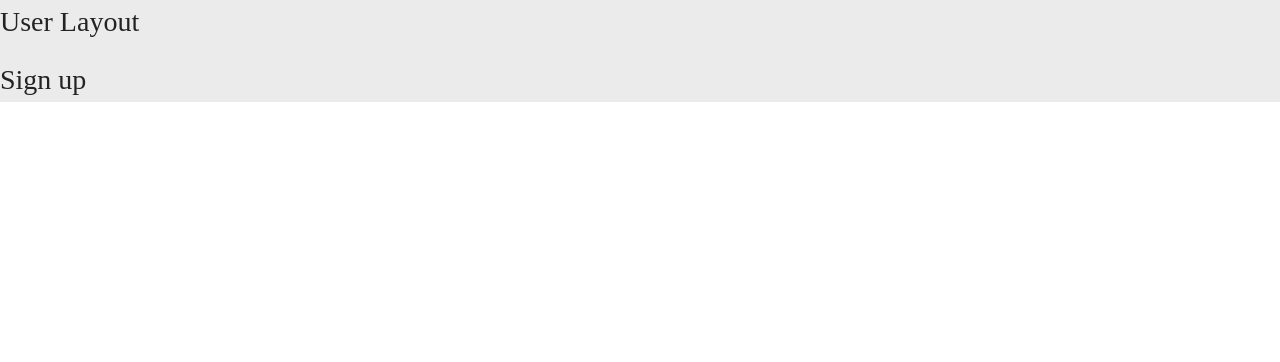
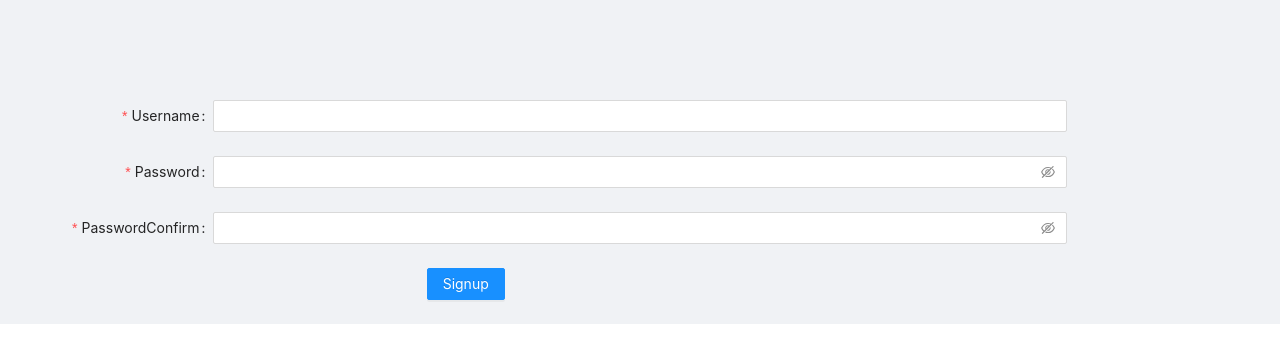
Before and after one commit to haog1/ecom-web, a React (Create React App) app: page /signup in a window 1280 px wide. Shown: the top 362 px of the page. Built offline with nearby package versions, Linux system fonts and the light colour scheme; a web font is replaced by a local one.

Commit message:
feat: login and singup ui

```diff
--- a/src/layouts/baseLayout/BaseLayout.tsx
+++ b/src/layouts/baseLayout/BaseLayout.tsx
@@ -5,12 +5,12 @@ import { AppHeader, AppFooter } from 'components';
 
 export const BaseLayout: React.FC<ReactNode> = ({ children }) => {
   return (
-    <div className={styles.App}>
+    <Layout className={styles.App}>
       <AppHeader />
       <Layout.Content className={styles.App__inner}>
         <div children={children} />
       </Layout.Content>
       <AppFooter />
-    </div>
+    </Layout>
   );
 };
--- /dev/null
+++ b/src/layouts/userLayout/UserLayout.module.scss
@@ -0,0 +1,7 @@
+.App {
+  position: relative;
+
+  &__inner {
+    padding: 10rem 0 0 0;
+  }
+}
--- a/src/layouts/userLayout/UserLayout.tsx
+++ b/src/layouts/userLayout/UserLayout.tsx
@@ -1,14 +1,14 @@
+import { Layout } from 'antd';
 import React from 'react';
-import styles from 'assets/scss/Global.module.scss';
-import { Layout } from 'antd';
+
+import styles from './UserLayout.module.scss';
 
 export const UserLayout: React.FC = props => {
   return (
-    <div className={styles.App}>
-      <h1>User Layout</h1>
+    <Layout className={styles.App}>
       <Layout.Content className={styles.App__inner}>
         <div children={props.children} />
       </Layout.Content>
-    </div>
+    </Layout>
   );
 };
--- a/src/pages/login/LoginPage.tsx
+++ b/src/pages/login/LoginPage.tsx
@@ -1,9 +1,56 @@
+import { Button, Checkbox, Form, Input } from 'antd';
 import React from 'react';
 
+const layout = {
+  labelCol: { span: 4 },
+  wrapperCol: { span: 16 },
+};
+const tailLayout = {
+  wrapperCol: { offset: 8, span: 16 },
+};
+
 export const LoginPage: React.FC = props => {
+  const onFinish = (values: any) => {
+    console.log('Success:', values);
+  };
+
+  const onFinishFailed = (errorInfo: any) => {
+    console.log('Failed:', errorInfo);
+  };
+
   return (
-    <div>
-      <h1>Log in</h1>
-    </div>
+    <Form
+      {...layout}
+      name="basic"
+      initialValues={{ remember: true }}
+      onFinish={onFinish}
+      onFinishFailed={onFinishFailed}
+    >
+      <Form.Item
+        label="Username"
+        name="username"
+        rules={[{ required: true, message: 'Please input your username!' }]}
+      >
+        <Input />
+      </Form.Item>
+
+      <Form.Item
+        label="Password"
+        name="password"
+        rules={[{ required: true, message: 'Please input your password!' }]}
+      >
+        <Input.Password />
+      </Form.Item>
+
+      <Form.Item {...tailLayout} name="remember" valuePropName="checked">
+        <Checkbox>Remember me</Checkbox>
+      </Form.Item>
+
+      <Form.Item {...tailLayout}>
+        <Button type="primary" htmlType="submit">
+          Login
+        </Button>
+      </Form.Item>
+    </Form>
   );
 };
--- a/src/pages/signup/SignUpPage.tsx
+++ b/src/pages/signup/SignUpPage.tsx
@@ -1,9 +1,70 @@
+import { Button, Form, Input } from 'antd';
 import React from 'react';
 
-export const SignUpPage: React.FC = () => {
+const layout = {
+  labelCol: { span: 4 },
+  wrapperCol: { span: 16 },
+};
+const tailLayout = {
+  wrapperCol: { offset: 8, span: 16 },
+};
+
+export const SignUpPage: React.FC = props => {
+  const onFinish = (values: any) => {
+    console.log('Success:', values);
+  };
+
+  const onFinishFailed = (errorInfo: any) => {
+    console.log('Failed:', errorInfo);
+  };
+
   return (
-    <div>
-      <h1>Sign up</h1>
-    </div>
+    <Form
+      {...layout}
+      name="basic"
+      initialValues={{ remember: true }}
+      onFinish={onFinish}
+      onFinishFailed={onFinishFailed}
+    >
+      <Form.Item
+        label="Username"
+        name="username"
+        rules={[{ required: true, message: 'Please input your username!' }]}
+      >
+        <Input />
+      </Form.Item>
+
+      <Form.Item
+        label="Password"
+        name="password"
+        rules={[{ required: true, message: 'Please input your password!' }]}
+      >
+        <Input.Password />
+      </Form.Item>
+
+      <Form.Item
+        label="PasswordConfirm"
+        name="passwordConfirm"
+        rules={[
+          { required: true, message: 'Please input your password again!' },
+          ({ getFieldValue }) => ({
+            validator(_, value) {
+              if (!value || getFieldValue('password') === value) {
+                return Promise.resolve();
+              }
+              return Promise.reject('Passowrds do not match');
+            },
+          }),
+        ]}
+      >
+        <Input.Password />
+      </Form.Item>
+
+      <Form.Item {...tailLayout}>
+        <Button type="primary" htmlType="submit">
+          Signup
+        </Button>
+      </Form.Item>
+    </Form>
   );
 };
```
Also changed, not shown: 1 other file (tests, documents, lock files or other folders).
